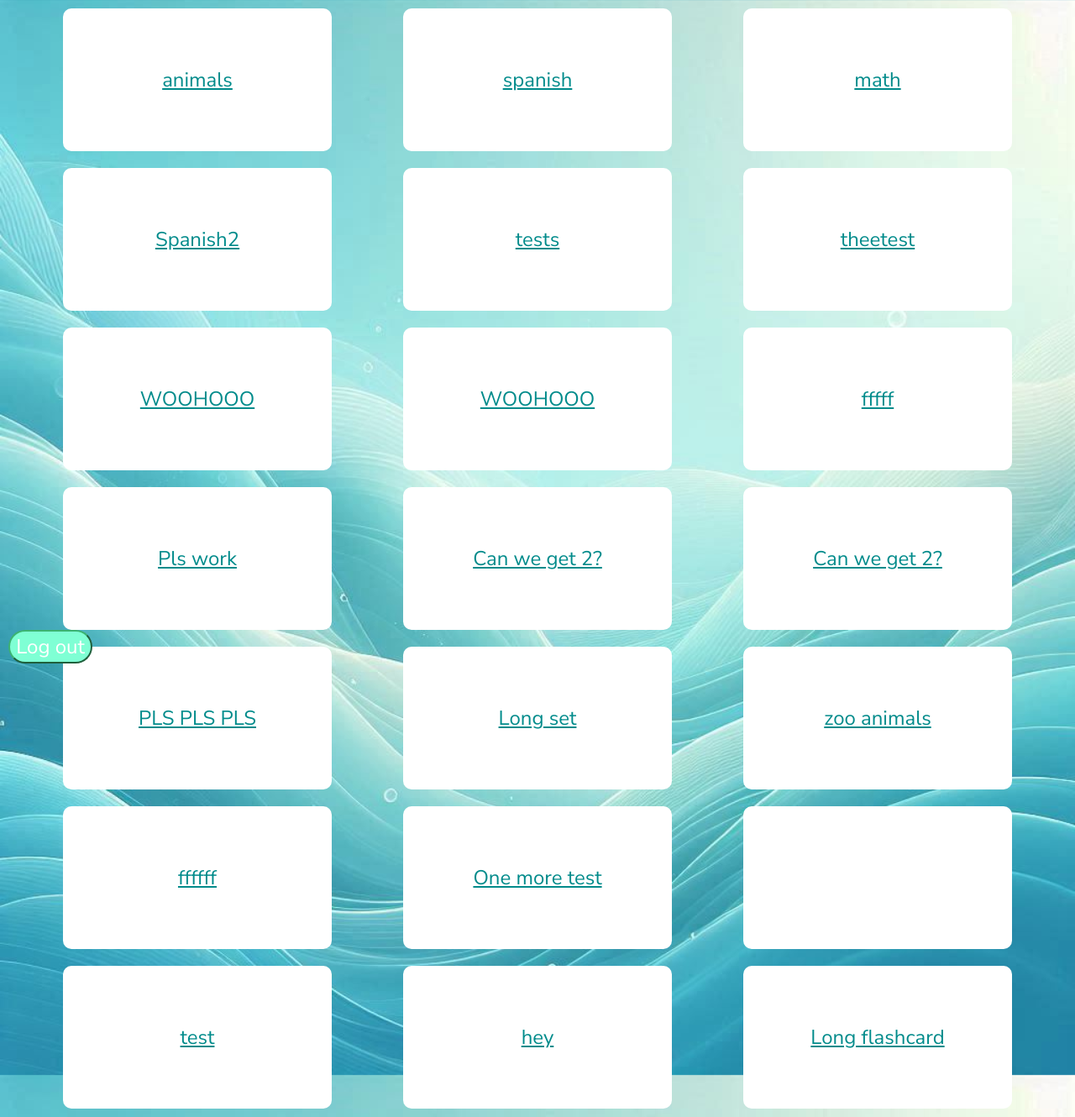
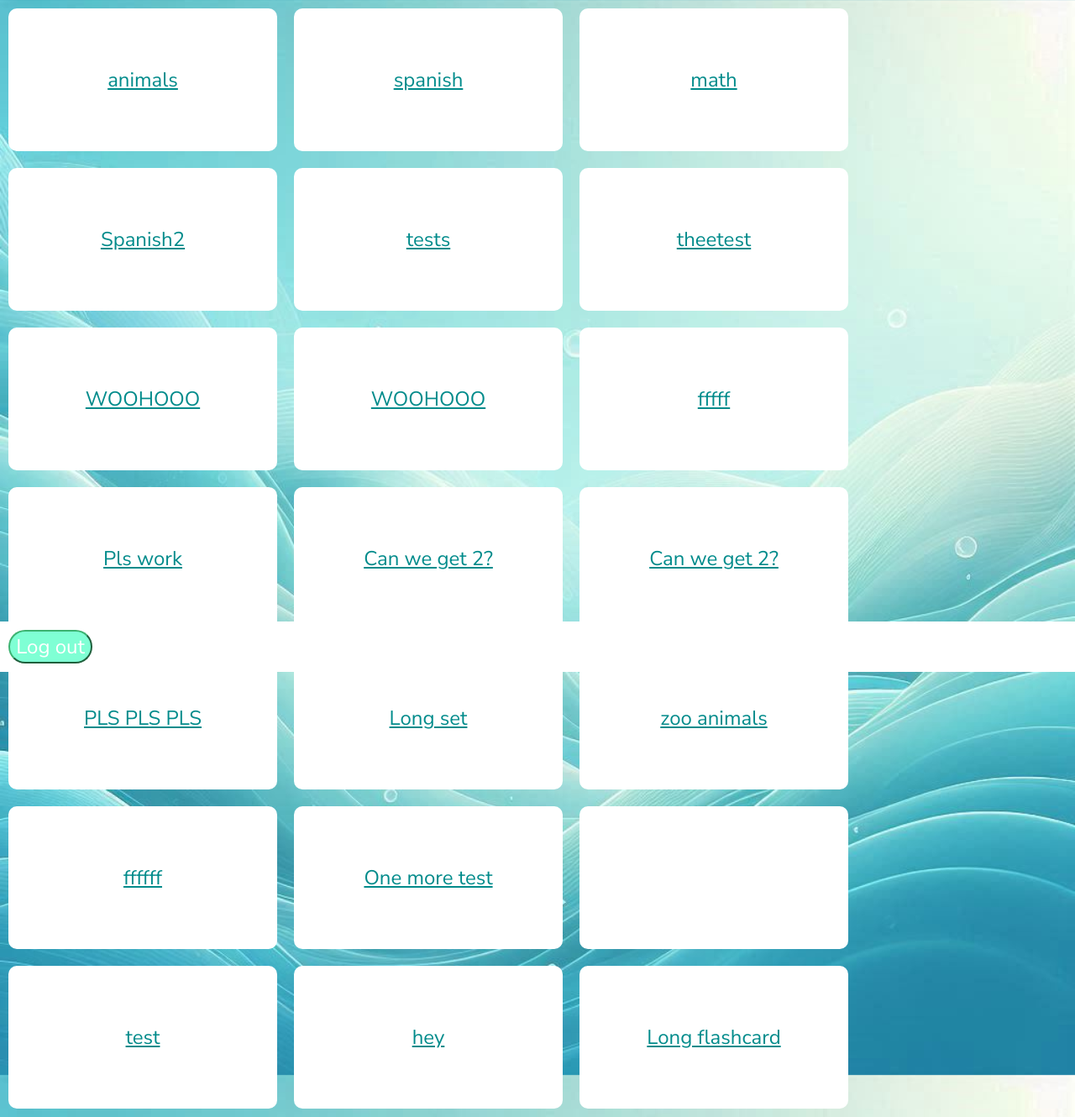
Before and after one commit to Introspectivegorilla/Final_project, a Flask app: page /library in a window 1280 px wide. Shown: the whole page at 84% size. Run offline with Flask 3, Linux system fonts and the light colour scheme; a user stored in the database is signed in; some libraries are stand-ins or nearby versions; some web fonts are replaced.

Commit message:
added barebones navbar. Why? idk rlly

```diff
--- a/static/styles.css
+++ b/static/styles.css
@@ -224,7 +224,7 @@
     justify-content:center;
     align-items:center;
     align-content:center;
-    height:100vh;
+    height:80vh;
 
 }
 
@@ -342,6 +342,13 @@
     justify-content:space-evenly;
 }
 
+.rows2 {
+
+    display:flex;
+    flex-direction:row;
+    flex-wrap:wrap;
+}
+
 .link_font {
 
     font-family:"Nunito Sans",cursive;
@@ -354,7 +361,7 @@
     display:flex;
     align-items:flex-start;
     justify-content:center;
-    height:100vh;
+
 }
 
 .title {
@@ -405,3 +412,20 @@
     margin:0;
     padding:0;
 }
+
+.page-wrapper {
+    display: flex;
+    justify-content: center;
+    align-items: center;
+    height: 100vh;
+}
+
+.navbar {
+    position:fixed;
+    bottom:0px;
+    left:0px;
+    height:60px;
+    width:100%;
+    background-color:white;
+    border-color:white;
+}
--- a/templates/layout.html
+++ b/templates/layout.html
@@ -21,7 +21,13 @@
 
 <body>
 
-<button class="logout" onclick="to_log_out()">Log out</button>
+
+
+<div class="navbar">
+    <button class="logout" onclick="to_log_out()">Log out</button>
+
+
+</div>
 
 <main>
     {% block content %}
--- a/templates/library.html
+++ b/templates/library.html
@@ -3,7 +3,7 @@
 {% block content %}
 
 
-    <div class="rows">
+    <div class="rows2">
         {% for set in set_front %}
 
             <div class="box5">
--- a/templates/new.html
+++ b/templates/new.html
@@ -16,8 +16,8 @@
 
     <div class="box3 r-corner">
 
-        <textarea class="question link_font" name="prompt" type="text"></textarea>
-        <textarea class="question link_font" name="response" type="text"></textarea>
+        <textarea class="p1 question link_font" name="prompt" type="text"></textarea>
+        <textarea class="p1 question link_font" name="response" type="text"></textarea>
     </div>
 
 </form>
--- a/templates/play.html
+++ b/templates/play.html
@@ -4,6 +4,8 @@
 {% block content %}
 
 <div id="data-box" data-info='{{load_cards | tojson }}'></div>
+
+<div class="pagewrapper">
 
     <div class="container2">
         <button class='login' type ="button" onclick="flip_card()">Flip</button>
@@ -16,5 +18,6 @@
             <p class="p1" id="prompt-response">{{load_cards[0]['prompt']}}</p>
         </div>
     </div>
+ </div>
 
-{% endblock}
+{% endblock %}
```
Also changed, not shown: flashcards.db, 2 other files. Lines whose indentation alone changed are shown as unchanged.
